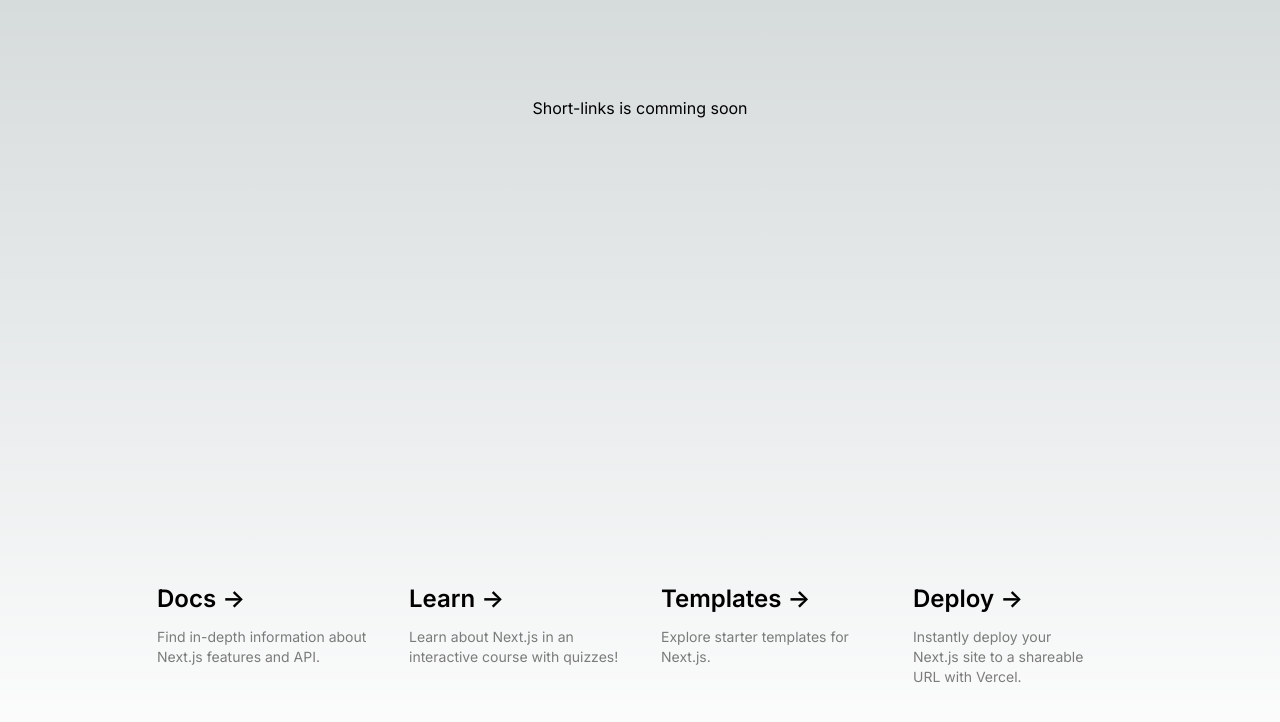
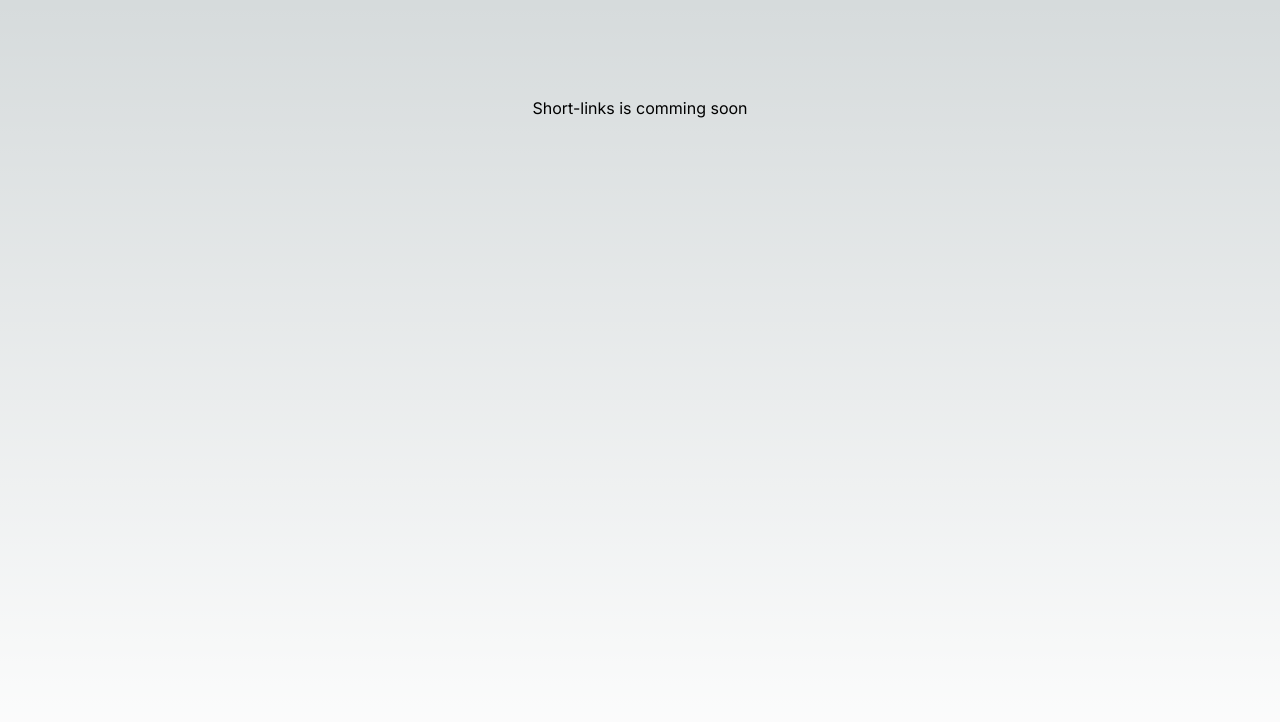
Before and after one commit to MiloGodoy/short-links, a Next.js app: page / in a window 1280 px wide. Shown: the top 722 px of the page. Built offline with nearby package versions, Linux system fonts and the light colour scheme.

Commit message:
Update homepage

```diff
--- a/src/app/page.js
+++ b/src/app/page.js
@@ -6,75 +6,6 @@
 
       <h1>Short-links is comming soon</h1>
 
-      <div className="mb-32 grid text-center lg:max-w-5xl lg:w-full lg:mb-0 lg:grid-cols-4 lg:text-left">
-        <a
-          href="https://nextjs.org/docs?utm_source=create-next-app&utm_medium=appdir-template&utm_campaign=create-next-app"
-          className="group rounded-lg border border-transparent px-5 py-4 transition-colors hover:border-gray-300 hover:bg-gray-100 hover:dark:border-neutral-700 hover:dark:bg-neutral-800/30"
-          target="_blank"
-          rel="noopener noreferrer"
-        >
-          <h2 className={`mb-3 text-2xl font-semibold`}>
-            Docs{" "}
-            <span className="inline-block transition-transform group-hover:translate-x-1 motion-reduce:transform-none">
-              -&gt;
-            </span>
-          </h2>
-          <p className={`m-0 max-w-[30ch] text-sm opacity-50`}>
-            Find in-depth information about Next.js features and API.
-          </p>
-        </a>
-
-        <a
-          href="https://nextjs.org/learn?utm_source=create-next-app&utm_medium=appdir-template-tw&utm_campaign=create-next-app"
-          className="group rounded-lg border border-transparent px-5 py-4 transition-colors hover:border-gray-300 hover:bg-gray-100 hover:dark:border-neutral-700 hover:dark:bg-neutral-800 hover:dark:bg-opacity-30"
-          target="_blank"
-          rel="noopener noreferrer"
-        >
-          <h2 className={`mb-3 text-2xl font-semibold`}>
-            Learn{" "}
-            <span className="inline-block transition-transform group-hover:translate-x-1 motion-reduce:transform-none">
-              -&gt;
-            </span>
-          </h2>
-          <p className={`m-0 max-w-[30ch] text-sm opacity-50`}>
-            Learn about Next.js in an interactive course with&nbsp;quizzes!
-          </p>
-        </a>
-
-        <a
-          href="https://vercel.com/templates?framework=next.js&utm_source=create-next-app&utm_medium=appdir-template&utm_campaign=create-next-app"
-          className="group rounded-lg border border-transparent px-5 py-4 transition-colors hover:border-gray-300 hover:bg-gray-100 hover:dark:border-neutral-700 hover:dark:bg-neutral-800/30"
-          target="_blank"
-          rel="noopener noreferrer"
-        >
-          <h2 className={`mb-3 text-2xl font-semibold`}>
-            Templates{" "}
-            <span className="inline-block transition-transform group-hover:translate-x-1 motion-reduce:transform-none">
-              -&gt;
-            </span>
-          </h2>
-          <p className={`m-0 max-w-[30ch] text-sm opacity-50`}>
-            Explore starter templates for Next.js.
-          </p>
-        </a>
-
-        <a
-          href="https://vercel.com/new?utm_source=create-next-app&utm_medium=appdir-template&utm_campaign=create-next-app"
-          className="group rounded-lg border border-transparent px-5 py-4 transition-colors hover:border-gray-300 hover:bg-gray-100 hover:dark:border-neutral-700 hover:dark:bg-neutral-800/30"
-          target="_blank"
-          rel="noopener noreferrer"
-        >
-          <h2 className={`mb-3 text-2xl font-semibold`}>
-            Deploy{" "}
-            <span className="inline-block transition-transform group-hover:translate-x-1 motion-reduce:transform-none">
-              -&gt;
-            </span>
-          </h2>
-          <p className={`m-0 max-w-[30ch] text-sm opacity-50 text-balance`}>
-            Instantly deploy your Next.js site to a shareable URL with Vercel.
-          </p>
-        </a>
-      </div>
     </main>
   );
 }
```
